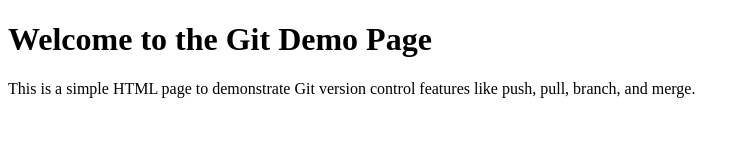
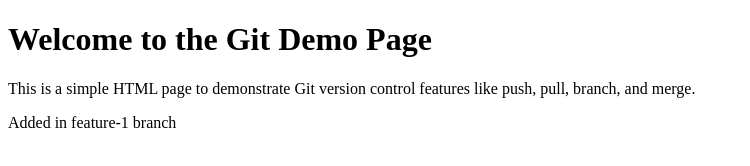
Before and after one commit to Eshita2004/wad_practical_exam, a plain HTML site: page index.html in a window 1280 px wide. Shown: the whole page, without its empty margins (0-750 px from the left). Drawn offline with Linux system fonts and the light colour scheme.

Commit message:
Added feature paragraph

```diff
--- a/index.html
+++ b/index.html
@@ -9,3 +9,4 @@
     <p>This is a simple HTML page to demonstrate Git version control features like push, pull, branch, and merge.</p>
 </body>
 </html>
+<p>Added in feature-1 branch</p>
```
